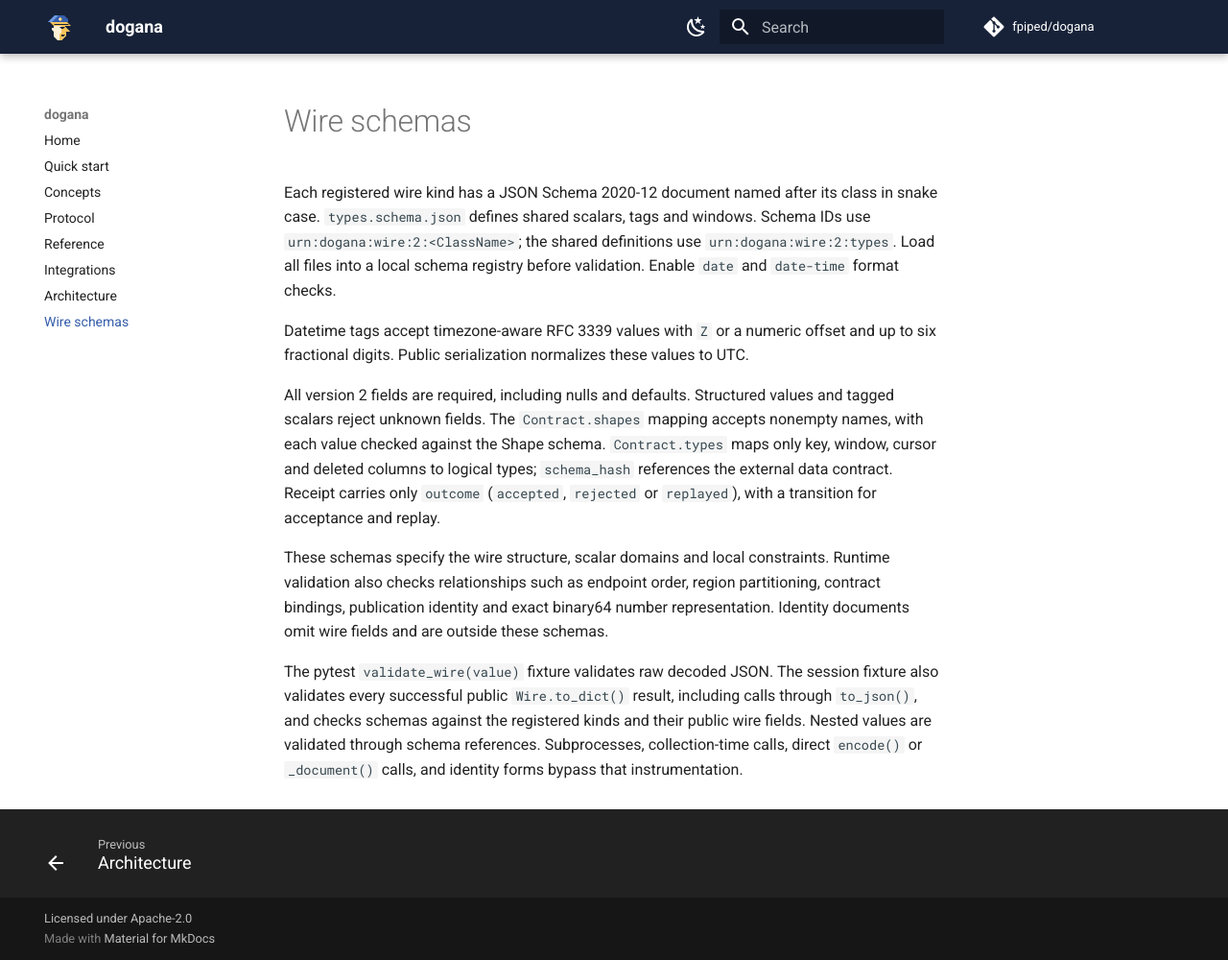
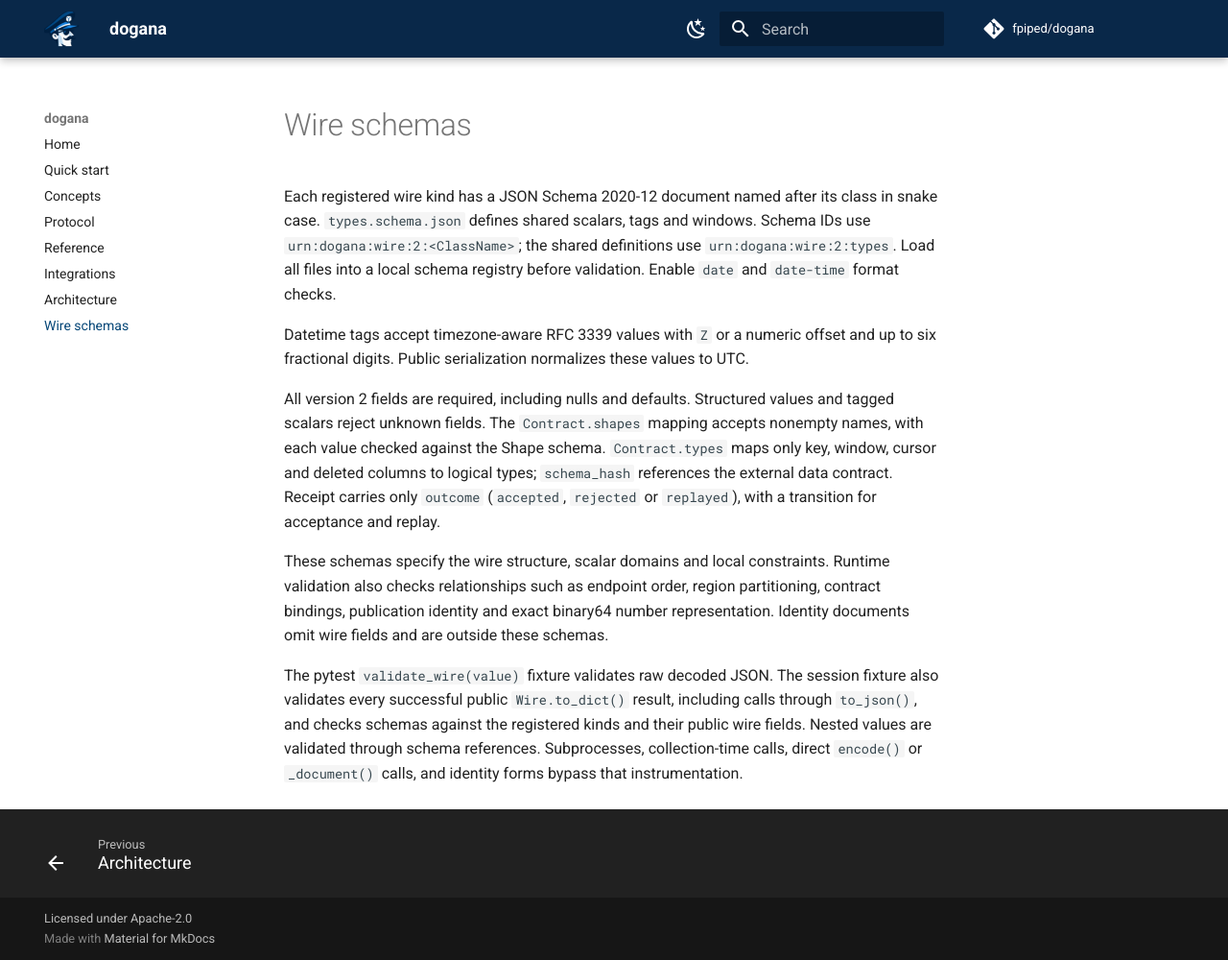
Before and after one commit to fpiped/dogana, an MkDocs documentation site: the page built from docs/wire/README.md, in a window 1280 px wide and 1000 px high. Shown: the whole window at 96% size. Built offline with MkDocs 1.6.1 and Material for MkDocs 9.7.7, drawn with Linux system fonts in a browser that asks for light colours; comment, search, counter and statistics services are not loaded.

Commit message:
The brand kit replaces the drawn officer: the README shows the kit's horizontal logo, its navy version under GitHub's dark theme, and the docs take a head crop of the mascot as header logo and favicon, since the whole mascot blurs at 16 pixels. The docs move to the kit's palette, with links in deep blue on light pages and pale blue on dark ones, because the kit's blue reaches only 4.2:1 on white; pages carry the kit's social image as their link preview.

```diff
--- a/docs/stylesheets/extra.css
+++ b/docs/stylesheets/extra.css
@@ -1,20 +1,23 @@
-/* The wordmark's colours: navy outline for the header, blue for links. */
+/* The brand kit's palette. Navy carries the header and text, deep blue the links on light pages
+   (9.6:1 on white), pale blue the links on dark ones (8.9:1 on slate). Blue reaches only 4.2:1 on
+   white, below the 4.5:1 body text needs, so it is kept for hover and focus. */
 :root {
-  --md-primary-fg-color: #172238;
-  --md-primary-fg-color--light: #355eaa;
-  --md-primary-fg-color--dark: #0e1626;
-  --md-accent-fg-color: #355eaa;
+  --md-primary-fg-color: #092849;
+  --md-primary-fg-color--light: #2f80c9;
+  --md-primary-fg-color--dark: #061c33;
+  --md-accent-fg-color: #2f80c9;
 }
 
 [data-md-color-scheme="default"] {
-  --md-typeset-a-color: #355eaa;
+  --md-typeset-a-color: #064778;
 }
 
 [data-md-color-scheme="slate"] {
-  --md-typeset-a-color: #7aa6e8;
-  --md-accent-fg-color: #7aa6e8;
+  --md-hue: 210;
+  --md-typeset-a-color: #91c7ed;
+  --md-accent-fg-color: #eaf5fd;
 }
 
 .md-header__button.md-logo img {
-  height: 1.6rem;
+  height: 1.8rem;
 }
--- a/mkdocs.yml
+++ b/mkdocs.yml
@@ -10,8 +10,9 @@ theme:
   name: material
   # Zensical's classic variant keeps the Material look the colours were chosen for.
   variant: classic
-  logo: assets/icon.svg
-  favicon: assets/icon.svg
+  logo: assets/icon.png
+  favicon: assets/icon.png
+  custom_dir: overrides
   features:
     - content.code.copy
     - navigation.footer
--- /dev/null
+++ b/overrides/main.html
@@ -0,0 +1,8 @@
+{% extends "base.html" %}
+
+{% block extrahead %}
+  <meta property="og:image" content="{{ config.site_url }}assets/social.png">
+  <meta property="og:image:width" content="1280">
+  <meta property="og:image:height" content="640">
+  <meta name="twitter:card" content="summary_large_image">
+{% endblock %}
```
Also changed, not shown: README.md (+4 -4 lines), docs/assets/icon.png (added), docs/assets/icon.svg (deleted), docs/assets/logo-dark.png (added), docs/assets/logo-light.png (added), docs/assets/social.png (added), docs/assets/wordmark-dark.svg (deleted), docs/assets/wordmark-light.svg (deleted).
